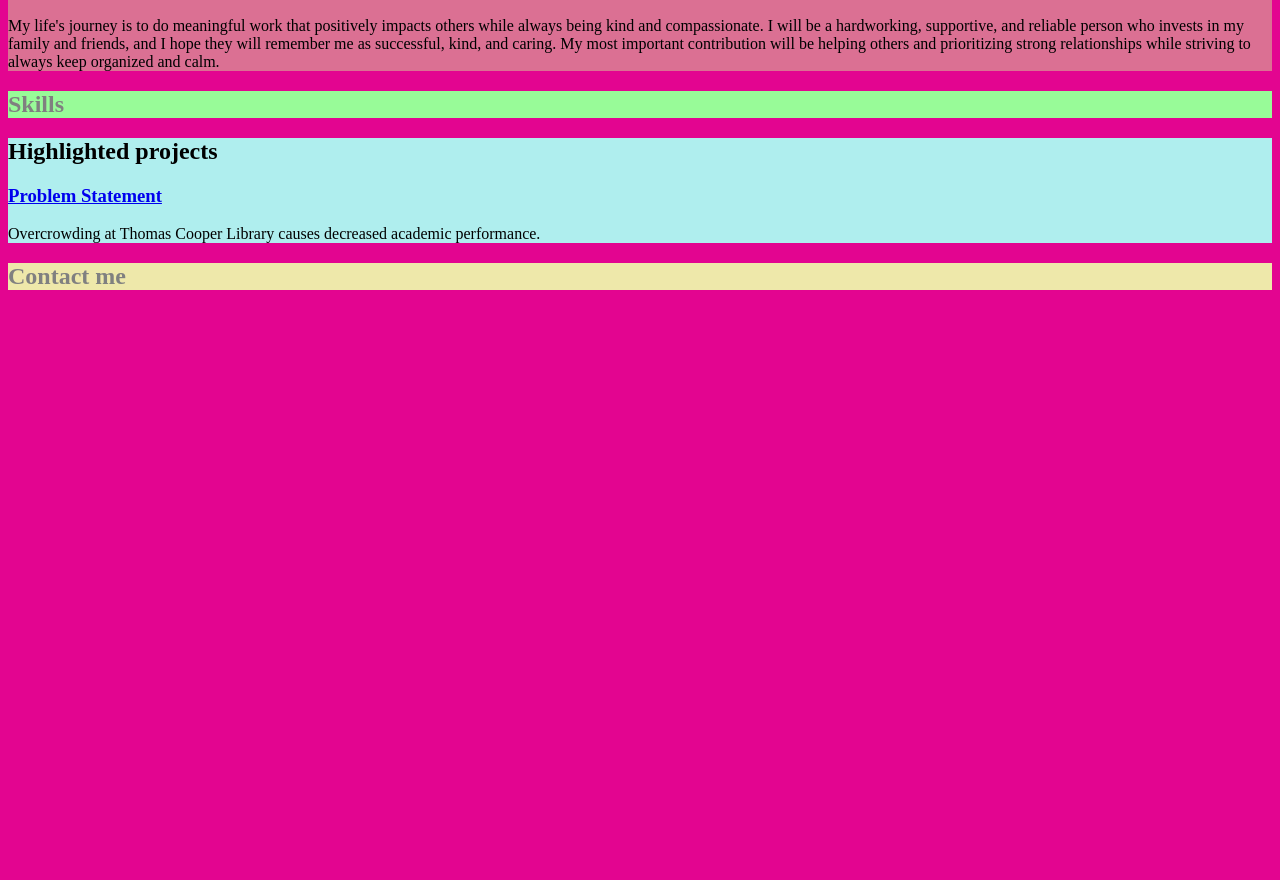
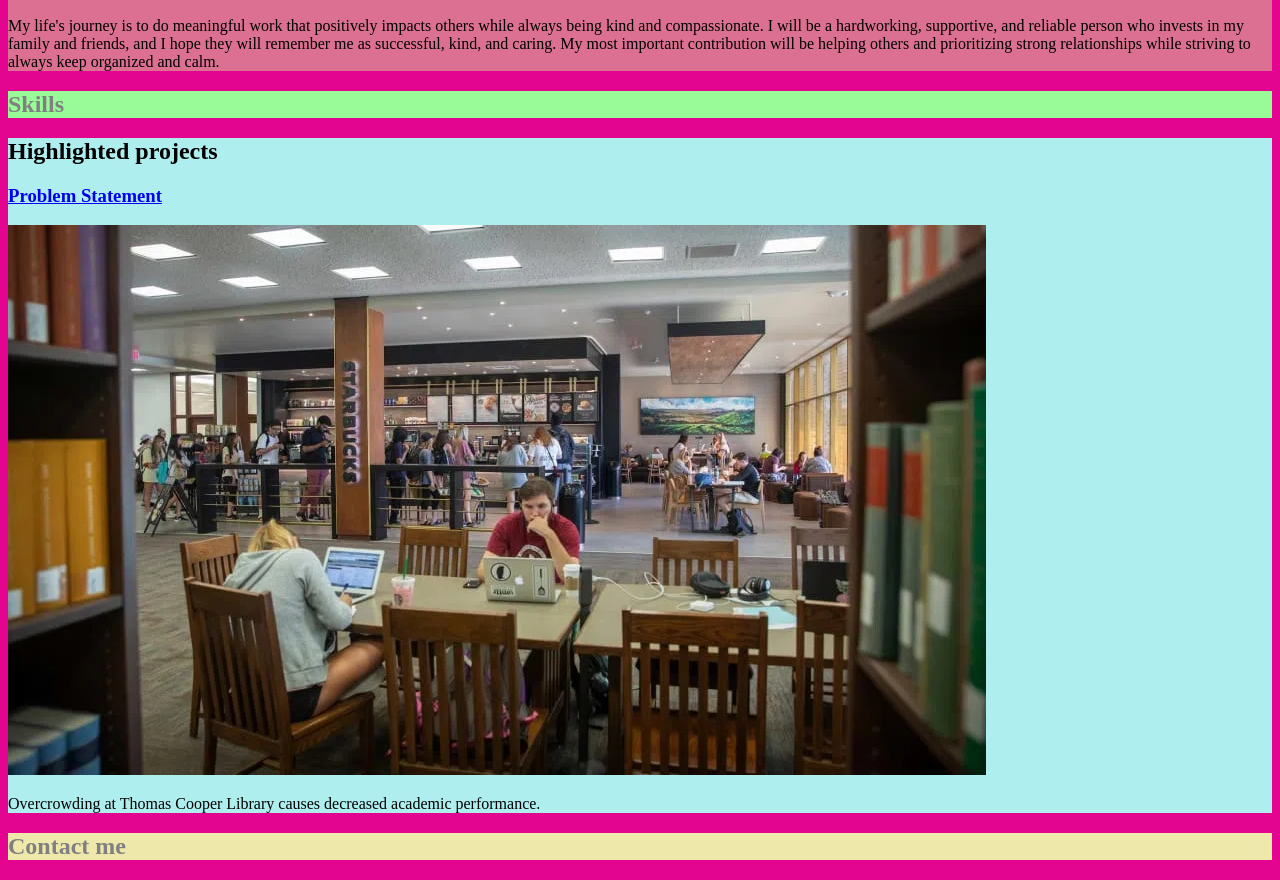
Before and after one commit to alexaadams6778/alexaadams6778.github.io, a plain HTML site: page index.html in a window 1280 px wide. Shown: the part 110-990 px from the top of the page. Before the commit the page ends 800 px from the top, so only its background shows below. Drawn offline with Linux system fonts and the light colour scheme.

Commit message:
fixed a bug causing image not to generate

```diff
--- a/index.html
+++ b/index.html
@@ -23,7 +23,7 @@
             <h2>Highlighted projects</h2>
             <section class="project">
                 <a href="files/Problem Statement.pdf"><h3>Problem Statement</h3></a>
-                <a href="files/Problem Statement.pdf"<img src="images/library.webp"></a>
+                <a href="files/Problem Statement.pdf"><img src="images/library.webp"></a>
                 <p>Overcrowding at Thomas Cooper Library causes decreased academic performance.</p>
             </section>
         </div>
```
